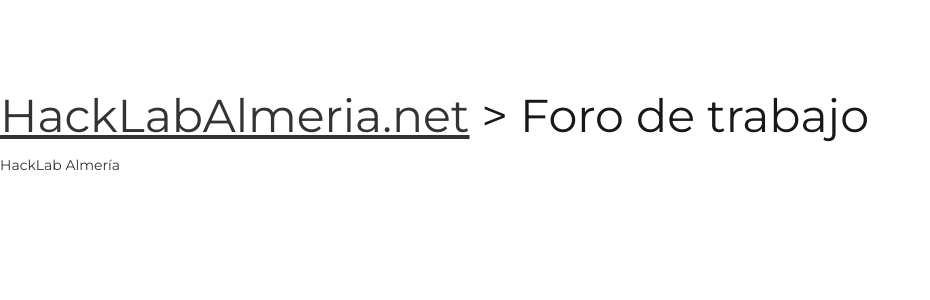
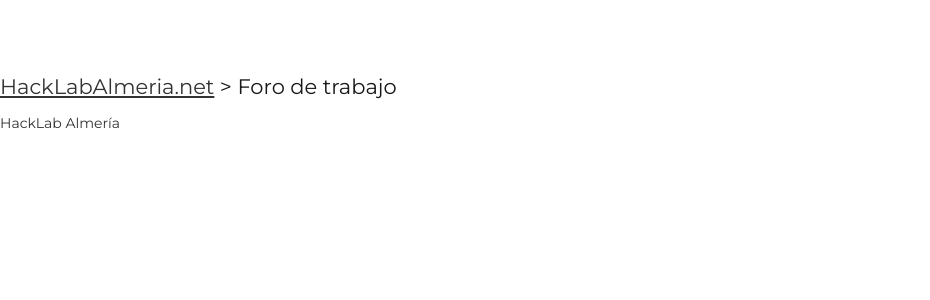
Before and after one commit to HackLab-Almeria/hacklab-almeria.github.io, a Jekyll site: the page foro/index.html, which Jekyll copies as it is, in a window 1280 px wide. Shown: the top 300 px of the page, without its empty margins (0-930 px from the left). Built offline with Jekyll 4.4.1, drawn with Linux system fonts in a browser that asks for light colours; a script that is not in the unit is left out.

Commit message:
ajustando estilo al nuevo formato

```diff
--- a/foro/index.html
+++ b/foro/index.html
@@ -10,7 +10,7 @@
   </head>
   <body>
     <div id="cuerpo_del_documento" class="article">
-      <h1><a href="http://hacklabalmeria.net/" style="text-decoration: underline;">HackLabAlmeria.net</a> &gt; Foro de trabajo </h1>
+      <h1 style="font: 21px Montserrat;" ><a href="http://hacklabalmeria.net/" style="font: 21px Montserrat; text-decoration: underline;">HackLabAlmeria.net</a> &gt; Foro de trabajo </h1>
       <a href="http://hacklab-almeria.15969.n6.nabble.com/" id="nabblelink">HackLab Almería</a>
       <script src="http://hacklab-almeria.15969.n6.nabble.com/embed/f4670821"></script> </div>
   </body>
```
